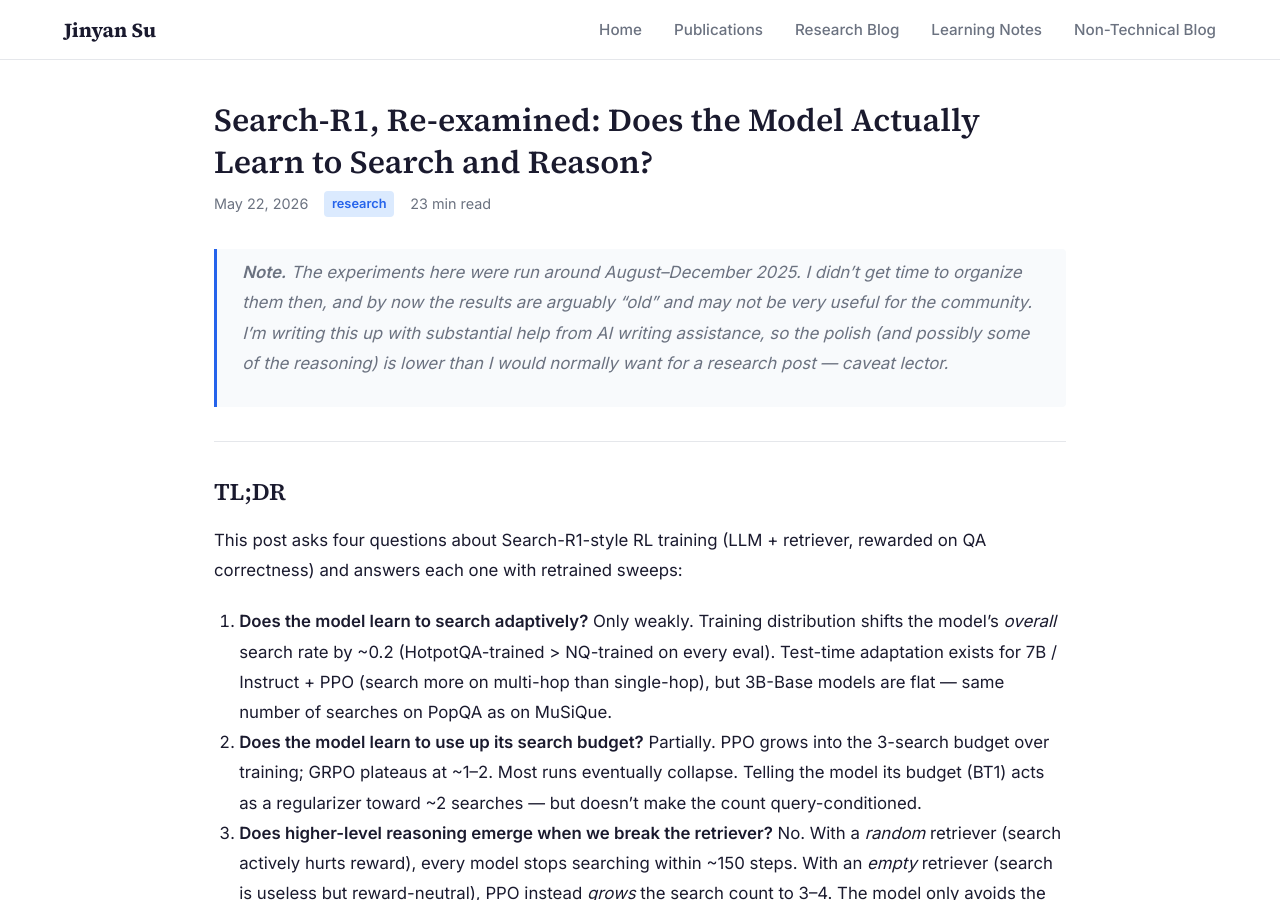
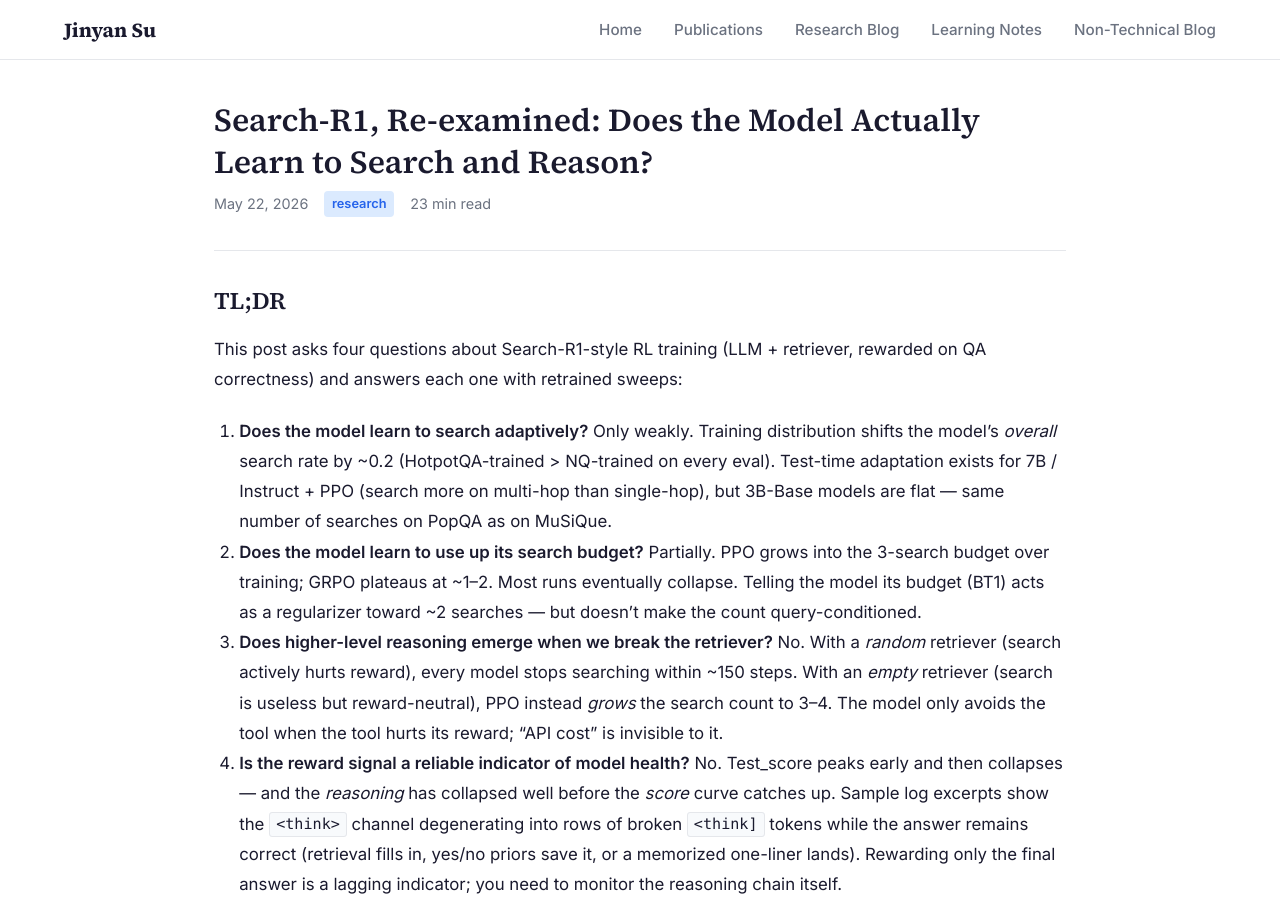
Before and after one commit to JinyanSu1/jinyansu1.github.io, a Jekyll site: the page built from _posts/2026-05-22-search-r1-does-the-model-actually-learn-to-search.md, in a window 1280 px wide and 900 px high. Built offline with Jekyll 4.4.1, drawn with Linux system fonts in a browser that asks for light colours.

Commit message:
Search-R1: remove inline caveat note (covered by the research-blog landing page)

```diff
--- a/_posts/2026-05-22-search-r1-does-the-model-actually-learn-to-search.md
+++ b/_posts/2026-05-22-search-r1-does-the-model-actually-learn-to-search.md
@@ -6,8 +6,6 @@ categories: research
 tags: [rl, tool-use, agents, search, reasoning, reward-hacking]
 excerpt: "We retrained Search-R1 across model sizes, RL algorithms, training distributions, search budgets, and broken-retriever settings — and ablated the <think> scaffolding. The model's QA score barely moves when the think protocol is removed; it collapses when the retriever returns nothing; and the number of searches the model issues has almost nothing to do with the question. RL teaches the model to play the search-tool protocol, not to reason about retrieval."
 ---
-
-> **Note.** The experiments here were run around August–December 2025. I didn't get time to organize them then, and by now the results are arguably "old" and may not be very useful for the community. I'm writing this up with substantial help from AI writing assistance, so the polish (and possibly some of the reasoning) is lower than I would normally want for a research post — caveat lector.
 
 ---
 
```
